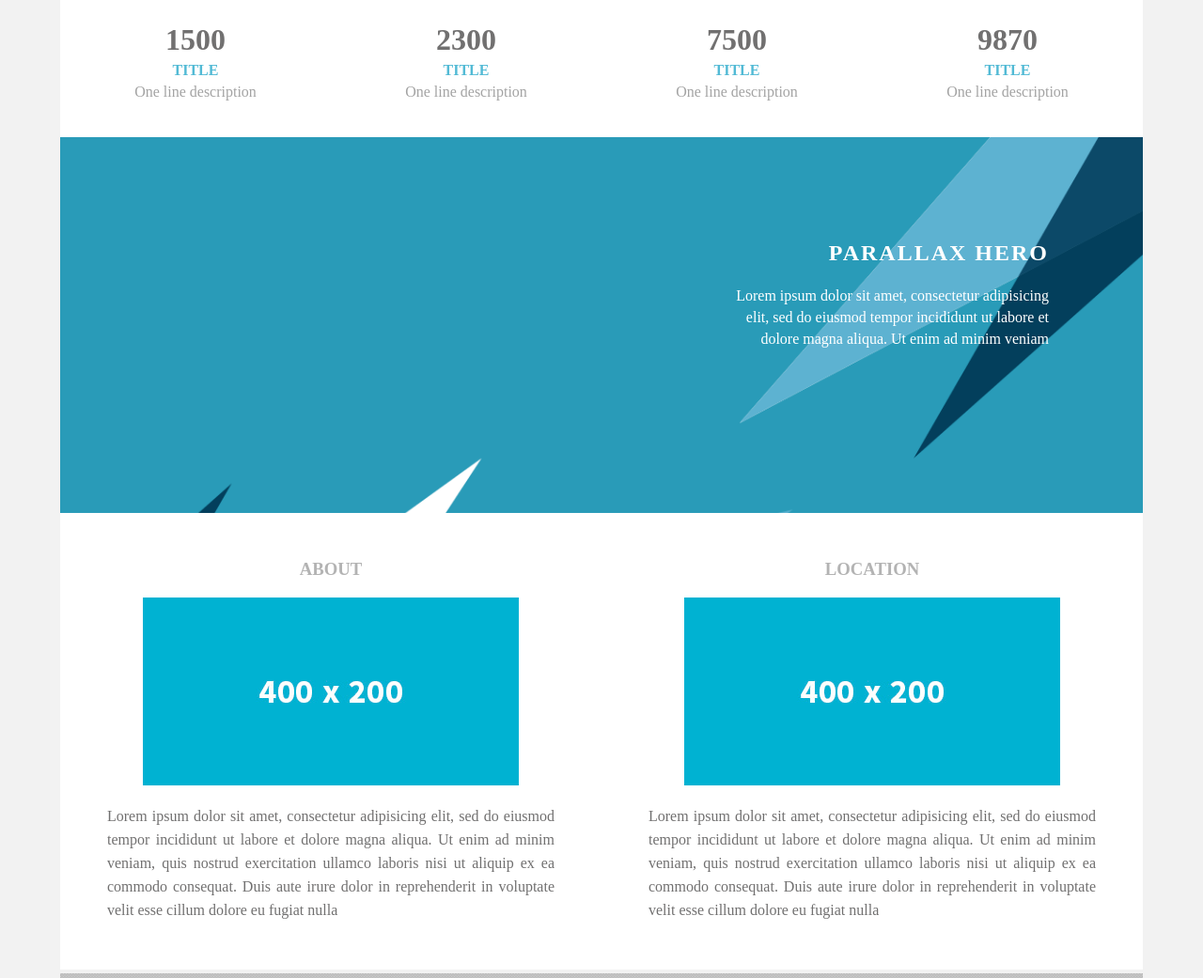
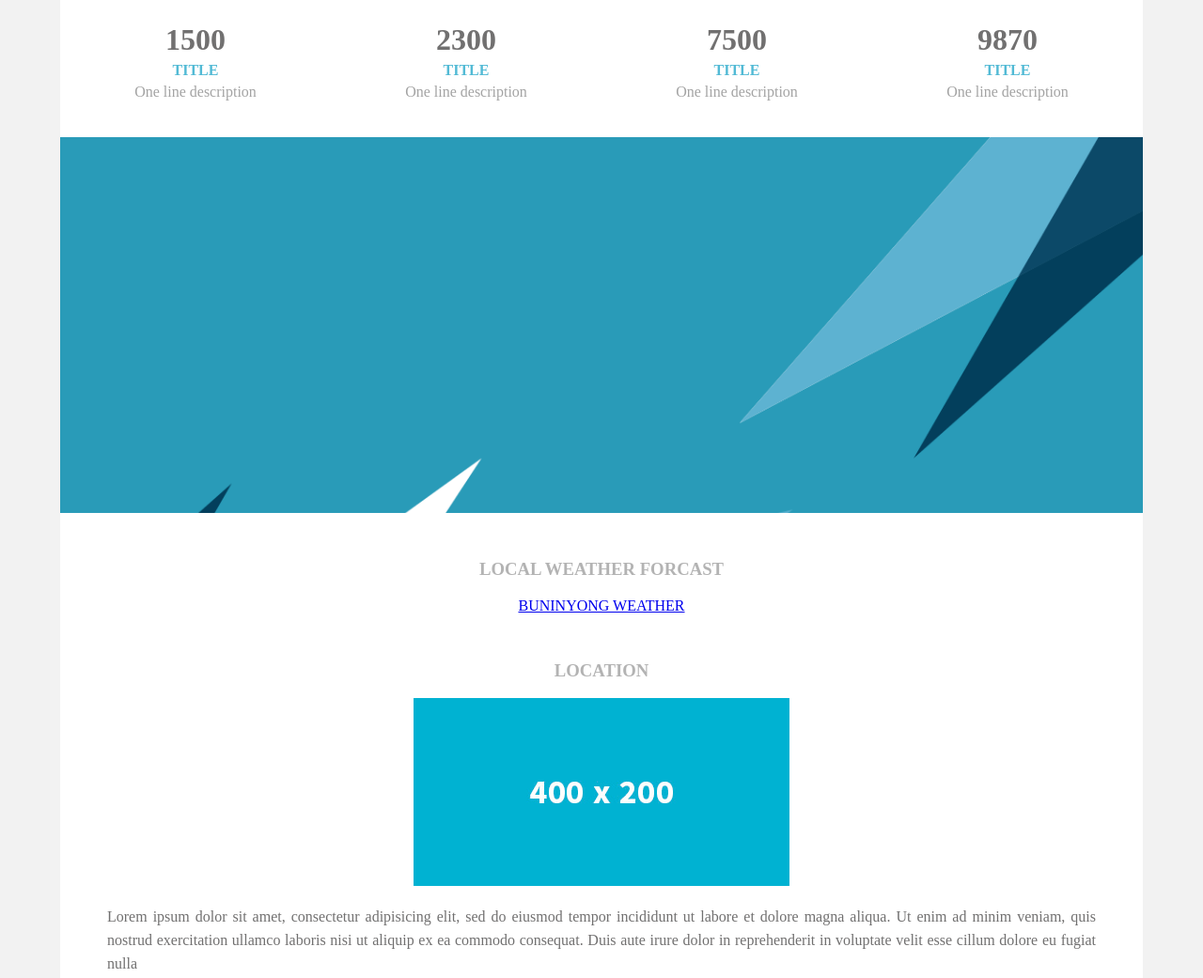
Before and after one commit to Bugalugs12/bugalugs12.github.com, a plain HTML site: page index.html in a window 1280 px wide. Shown: the part 714-1755 px from the top of the page at 94% size. Drawn offline with Linux system fonts and the light colour scheme; a script that the page names is missing.

Commit message:
added weather forcast api

```diff
--- a/css/singlePageTemplate.css
+++ b/css/singlePageTemplate.css
@@ -181,7 +181,7 @@ footer {
 	padding-bottom: 35px;
 }
 .footer_column {
-	width: 50%;
+	width: 100%;
 	text-align: center;
 	padding-top: 30px;
 	float: left;
--- a/index.html
+++ b/index.html
@@ -71,15 +71,17 @@
   </div>
   <!-- Parallax Section -->
   <section class="banner">
-    <h2 class="parallax">PARALLAX HERO</h2>
-    <p class="parallax_description">Lorem ipsum dolor sit amet, consectetur adipisicing elit, sed do eiusmod tempor incididunt ut labore et dolore magna aliqua. Ut enim ad minim veniam</p>
+
   </section>
   <!-- More Info Section -->
   <footer>
     <article class="footer_column">
-      <h3>ABOUT</h3>
-      <img src="images/placeholder.jpg" alt="" width="400" height="200" class="cards"/>
-      <p>Lorem ipsum dolor sit amet, consectetur adipisicing elit, sed do eiusmod tempor incididunt ut labore et dolore magna aliqua. Ut enim ad minim veniam, quis nostrud exercitation ullamco laboris nisi ut aliquip ex ea commodo consequat. Duis aute irure dolor in reprehenderit in voluptate velit esse cillum dolore eu fugiat nulla </p>
+      <h3>LOCAL WEATHER FORCAST</h3>
+      <a class="weatherwidget-io" href="https://forecast7.com/en/n37d65143d88/buninyong/" data-label_1="BUNINYONG" data-label_2="WEATHER" data-mode="Forecast" data-theme="sky" >BUNINYONG WEATHER</a>
+		<script>
+			!function(d,s,id){var js,fjs=d.getElementsByTagName(s)[0];if(!d.getElementById(id)){js=d.createElement(s);js.id=id;js.src='https://weatherwidget.io/js/widget.min.js';fjs.parentNode.insertBefore(js,fjs);}}(document,'script','weatherwidget-io-js');
+		</script>
+
     </article>
     <article class="footer_column">
       <h3>LOCATION</h3>
```
